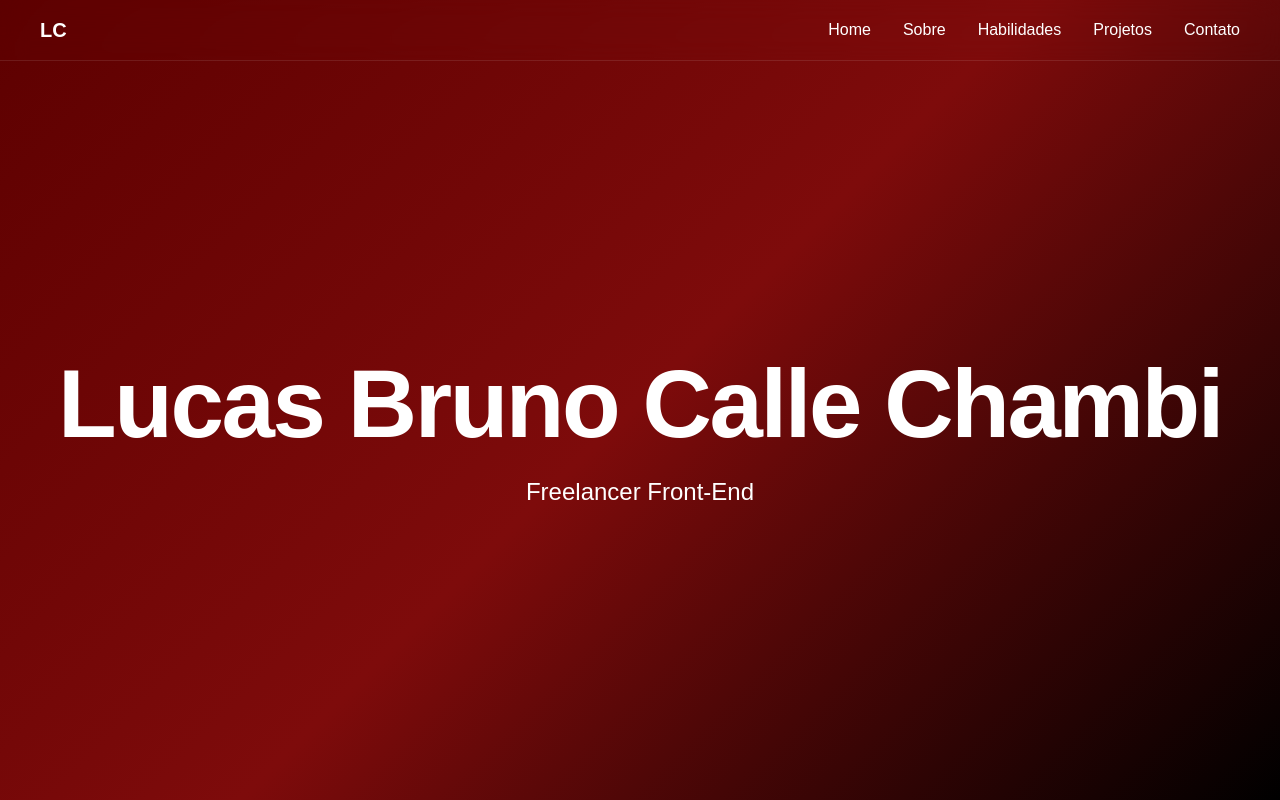
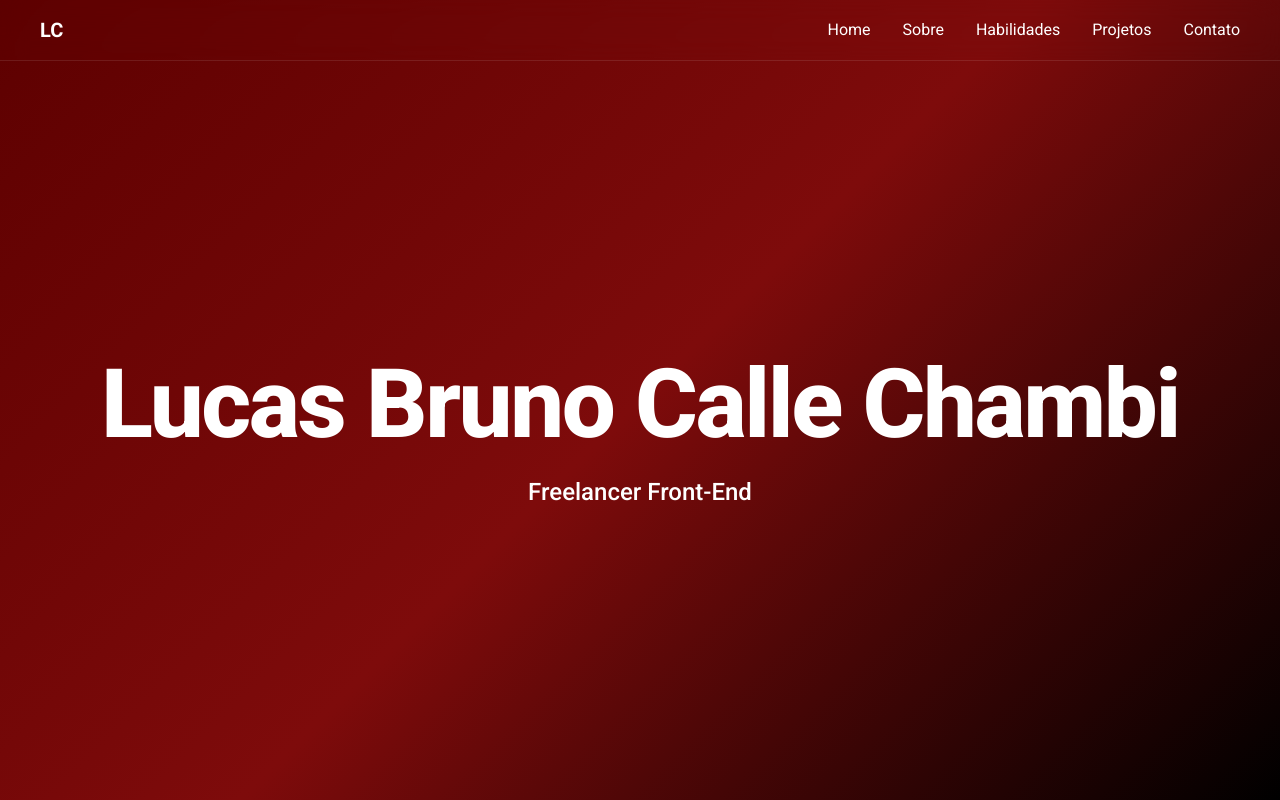
Before and after one commit to LokiiiGo/portifolio-lucas-chambi, a React (Vite) app: page / in a window 1280 px wide. Shown: the top 800 px of the page. Built offline with nearby package versions, Linux system fonts and the light colour scheme.

Commit message:
Alterando fonte de letra para roboto

```diff
--- a/src/App.css
+++ b/src/App.css
@@ -1,10 +1,13 @@
 @import "tailwindcss";
 
-.dm-sans {
-  font-family: "DM Sans", sans-serif;
+
+.roboto {
+  font-family: "Roboto", sans-serif;
   font-optical-sizing: auto;
-  font-weight: 300;
+  font-weight: 400;
   font-style: normal;
+  font-variation-settings:
+    "wdth" 100;
 }
 
 body,
--- a/src/App.jsx
+++ b/src/App.jsx
@@ -9,7 +9,7 @@ import Rodape from './components/Rodape'
 function App() {
   return (
     <>
-      <div className="dm-sans">
+      <div className="roboto">
         <Cabecalho />
         <Sobre />
         <Habilidades />
```
